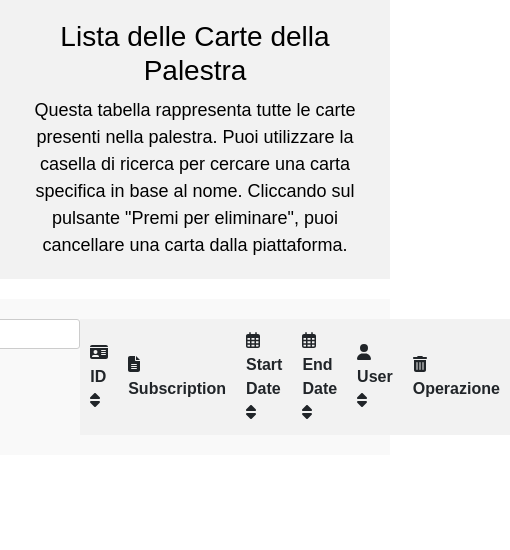
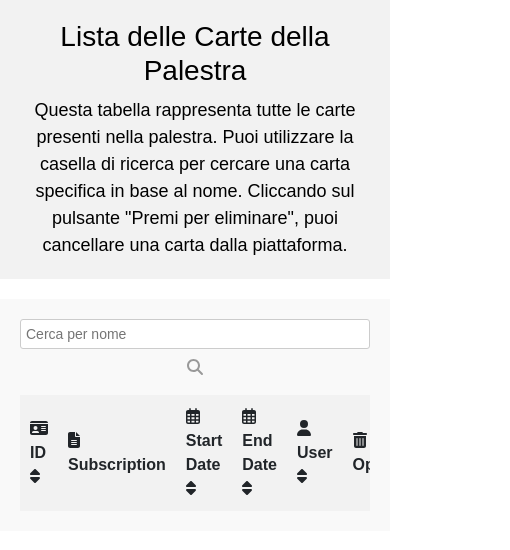
Before and after one commit to FabioDevIsTyping/OmegaGym, an Angular app in the folder frontendweb/: page /manage-cards in a window 390 px wide. Shown: the top 550 px of the page, 510 px wide, since content can reach past the window. Built offline with nearby package versions, Linux system fonts and the light colour scheme.

Commit message:
Adapted visualization for mobile devices :)
Now its way better and more comfortable.

```diff
--- a/frontendweb/src/app/pages/add-subscription/add-subscription.component.css
+++ b/frontendweb/src/app/pages/add-subscription/add-subscription.component.css
@@ -1,56 +1,71 @@
 .subscription-form {
+  position: relative;
+  margin: 0 auto;
   max-width: 400px;
-  margin: 0 auto;
   padding: 20px;
-  background-color: #f2f2f2;
-  border-radius: 5px;
+  background-color: #f2f2f2; /* Update background color */
+  border-radius: 10px;
+  border: 1px solid #ccc;
+  display: flex;
+  flex-direction: column;
+  align-items: center;
+  justify-content: center;
+  height: 100vh;
 }
 
-h2 {
-  font-size: 24px;
-  margin-bottom: 20px;
+form {
+  height: auto;
+  width: 100%;
+  background-color: rgba(255, 255, 255, 0.4);
+  position: relative;
+  transform: none;
+  top: unset;
+  left: unset;
+  border-radius: unset;
+  backdrop-filter: none;
+  border: none;
+  box-shadow: none;
+  padding: 0;
 }
 
-.form-group {
-  margin-bottom: 20px;
+form h2 {
+  font-size: 24px;
+  font-weight: 500;
+  line-height: 32px;
+  text-align: center;
 }
 
 label {
-  font-weight: bold;
   display: block;
+  margin-top: 20px;
+  font-size: 16px;
+  font-weight: 500;
 }
 
-input[type="text"],
-input[type="number"],
-textarea {
+input {
+  display: block;
+  height: 40px;
   width: 100%;
-  padding: 8px;
+  background-color: rgba(255, 255, 255, 0.07);
+  border-radius: 3px;
+  padding: 0 10px;
+  margin-top: 8px;
   font-size: 14px;
-  border: 1px solid #ccc;
-  border-radius: 3px;
+  font-weight: 300;
+}
+
+::placeholder {
+  color: #e5e5e5;
 }
 
 button {
-  padding: 8px 16px;
+  margin-top: 30px;
+  width: 100%;
+  background-color: #ffffff;
+  color: #080710;
+  padding: 12px 0;
   font-size: 16px;
-  background-color: #007bff;
-  color: #fff;
-  border: none;
-  border-radius: 3px;
+  font-weight: 600;
+  border-radius: 5px;
   cursor: pointer;
 }
-
-button i {
-  margin-right: 5px;
-}
-.notification {
-    position: fixed;
-    top: 0;
-    left: 0;
-    width: 100%;
-    padding: 10px;
-    background-color: #f44336;
-    color: white;
-    text-align: center;
-    z-index: 9999;
-  }
--- a/frontendweb/src/app/pages/manage-cards/manage-cards.component.css
+++ b/frontendweb/src/app/pages/manage-cards/manage-cards.component.css
@@ -1,6 +1,54 @@
+.table-description {
+  text-align: center;
+  margin-bottom: 20px;
+  background-color: #f2f2f2;
+  padding: 20px;
+}
+
+.table-heading {
+  font-family: "Arial", sans-serif;
+  font-size: 28px;
+  color: #000;
+  margin-bottom: 10px;
+}
+
+.table-text {
+  font-family: "Arial", sans-serif;
+  font-size: 18px;
+  color: #000;
+  margin-bottom: 0;
+}
+
 .table-container {
   font-family: Arial, sans-serif;
   margin-top: 20px;
+  background-color: #f9f9f9;
+  padding: 20px;
+}
+
+.search-container {
+  display: flex;
+  justify-content: space-between;
+  align-items: center;
+  margin-bottom: 10px;
+}
+
+.search-input {
+  flex-grow: 1;
+  width: 100%;
+  height: 30px;
+  padding: 5px;
+  font-size: 14px;
+  border: 1px solid #ccc;
+  border-radius: 3px;
+}
+
+.search-icon {
+  color: #999;
+}
+
+.table-scroll {
+  overflow-x: auto;
 }
 
 .user-table {
@@ -25,15 +73,6 @@ tbody tr:nth-child(even) {
   background-color: #f9f9f9;
 }
 
-.search-input {
-  width: 200px;
-  height: 30px;
-  padding: 5px;
-  font-size: 14px;
-  border: 1px solid #ccc;
-  border-radius: 3px;
-}
-
 button {
   padding: 5px 10px;
   background-color: #9f0606;
@@ -51,48 +90,19 @@ button:disabled {
   background-color: #ccc;
   cursor: not-allowed;
 }
-.table-description {
-  text-align: center;
+
+@media only screen and (max-width: 600px) {
+  .search-container {
+    flex-direction: column;
     margin-bottom: 20px;
-  background-color: #f2f2f2;
-  padding: 20px;
   }
 
-.table-heading {
-  font-family: "Arial", sans-serif;
-  font-size: 28px;
-  color: #000;
+  .search-input {
     margin-bottom: 10px;
   }
 
-.table-text {
-  font-family: "Arial", sans-serif;
-  font-size: 18px;
-  color: #000;
-  margin-bottom: 0;
+  .table-scroll {
+    overflow-x: auto;
+    overflow-y: hidden;
   }
-
-.table-container {
-  font-family: Arial, sans-serif;
-  margin-top: 20px;
-  display: flex;
-  justify-content: center;
-  background-color: #f9f9f9;
-  padding: 20px;
 }
-.search-container {
-  position: relative;
-}
-
-.search-icon {
-  position: absolute;
-  top: 50%;
-  right: 10px;
-  transform: translateY(-50%);
-  color: #999;
-  pointer-events: none;
-}
-
-.search-input {
-  padding-right: 30px;
-}
--- a/frontendweb/src/app/pages/manage-cards/manage-cards.component.html
+++ b/frontendweb/src/app/pages/manage-cards/manage-cards.component.html
@@ -6,7 +6,12 @@
 </div>
 
 <div class="table-container">
+  <div class="search-container">
     <input type="text" [(ngModel)]="searchText" (input)="applyFilter()" placeholder="Cerca per nome" class="search-input">
+    <i class="fas fa-search search-icon"></i>
+  </div>
+
+  <div class="table-scroll">
     <table class="user-table">
       <thead>
         <tr>
@@ -54,3 +59,4 @@
       </tbody>
     </table>
   </div>
+</div>
--- a/frontendweb/src/app/pages/manage-client/manage-client.component.css
+++ b/frontendweb/src/app/pages/manage-client/manage-client.component.css
@@ -1,8 +1,50 @@
+.table-description {
+  text-align: center;
+  margin-bottom: 20px;
+  background-color: #f2f2f2;
+  padding: 20px;
+}
+
+.table-heading {
+  font-family: "Arial", sans-serif;
+  font-size: 28px;
+  color: #000;
+  margin-bottom: 10px;
+}
+
+.table-text {
+  font-family: "Arial", sans-serif;
+  font-size: 18px;
+  color: #000;
+  margin-bottom: 0;
+}
+
 .table-container {
   font-family: Arial, sans-serif;
   margin-top: 20px;
+  background-color: #f9f9f9;
+  padding: 20px;
+}
+
+.search-container {
   display: flex;
-  justify-content: center;
+  justify-content: space-between;
+  align-items: center;
+  margin-bottom: 10px;
+}
+
+.search-input {
+  flex-grow: 1;
+  width: 100%;
+  height: 30px;
+  padding: 5px;
+  font-size: 14px;
+  border: 1px solid #ccc;
+  border-radius: 3px;
+}
+
+.search-icon {
+  color: #999;
 }
 
 .user-table {
@@ -28,15 +70,6 @@ tbody tr:nth-child(even) {
   background-color: #f9f9f9;
 }
 
-.search-input {
-  width: 200px;
-  height: 30px;
-  padding: 5px;
-  font-size: 14px;
-  border: 1px solid #ccc;
-  border-radius: 3px;
-}
-
 button {
   padding: 5px 10px;
   background-color: #9f0606;
@@ -55,75 +88,18 @@ button:disabled {
   cursor: not-allowed;
 }
 
-.user-table th:first-child,
-.user-table td:first-child {
-  text-align: left;
+@media only screen and (max-width: 600px) {
+  .search-container {
+    flex-direction: column;
+    margin-bottom: 20px;
   }
 
-.user-table th:nth-child(2),
-.user-table td:nth-child(2) {
-  text-align: center;
-}
-
-.user-table th:last-child,
-.user-table td:last-child {
-  text-align: center;
-}
-.table-description {
-  text-align: center;
-  margin-bottom: 20px;
-  background-color: #f2f2f2;
-  padding: 20px;
-}
-
-.table-heading {
-  font-family: "Arial", sans-serif;
-  font-size: 28px;
-  color: #000;
+  .search-input {
     margin-bottom: 10px;
   }
 
-.table-text {
-  font-family: "Arial", sans-serif;
-  font-size: 18px;
-  color: #000;
-  margin-bottom: 0;
+  .table-container {
+    overflow-x: auto;
+    overflow-y: hidden;
   }
-
-.table-container {
-  font-family: Arial, sans-serif;
-  margin-top: 20px;
-  display: flex;
-  justify-content: center;
-  background-color: #f9f9f9;
-  padding: 20px;
 }
-.table-description {
-  text-align: center;
-  margin-bottom: 20px;
-  background-color: #f2f2f2;
-  padding: 20px;
-}
-
-.table-heading {
-  font-family: "Arial", sans-serif;
-  font-size: 28px;
-  color: #000;
-  margin-bottom: 10px;
-}
-
-.table-text {
-  font-family: "Arial", sans-serif;
-  font-size: 18px;
-  color: #000;
-  margin-bottom: 0;
-}
-
-.table-container {
-  font-family: Arial, sans-serif;
-  margin-top: 20px;
-  display: flex;
-  justify-content: center;
-  background-color: #f9f9f9;
-  padding: 20px;
-}
--- a/frontendweb/src/app/pages/manage-subscriptions/manage-subscriptions.component.css
+++ b/frontendweb/src/app/pages/manage-subscriptions/manage-subscriptions.component.css
@@ -1,27 +1,26 @@
 .table-container {
   font-family: Arial, sans-serif;
   margin-top: 20px;
-  display: flex;
-  justify-content: center;
   background-color: #f9f9f9;
   padding: 20px;
 }
 
 .search-container {
-  position: relative;
+  display: flex;
+  justify-content: space-between;
+  align-items: center;
+  margin-bottom: 10px;
 }
 
 .search-icon {
-  position: absolute;
-  top: 50%;
-  right: 10px;
-  transform: translateY(-50%);
   color: #999;
-  pointer-events: none;
 }
 
 .search-input {
-  padding-right: 30px;
+  flex-grow: 1;
+  padding: 5px 10px;
+  border: 1px solid #ccc;
+  border-radius: 3px;
 }
 
 .subscription-table {
@@ -29,7 +28,8 @@
   border-collapse: collapse;
 }
 
-th, td {
+th,
+td {
   padding: 10px;
   text-align: left;
 }
@@ -84,3 +84,19 @@ button:disabled {
   color: #000;
   margin-bottom: 0;
 }
+
+@media only screen and (max-width: 600px) {
+  .search-container {
+    flex-direction: column;
+    margin-bottom: 20px;
+  }
+
+  .search-input {
+    margin-bottom: 10px;
+  }
+
+  .table-container {
+    overflow-x: auto;
+    overflow-y: hidden;
+  }
+}
```
Lines whose indentation alone changed are shown as unchanged.
